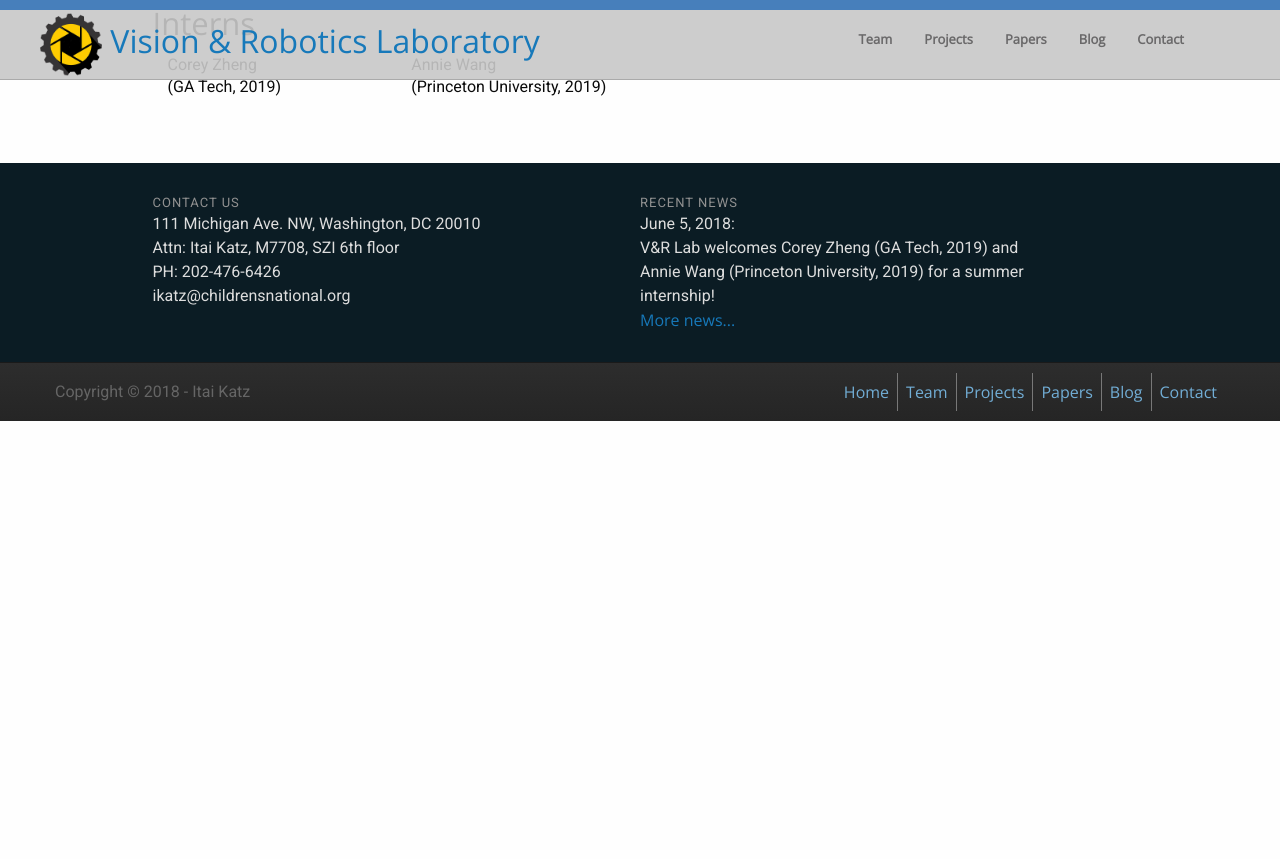
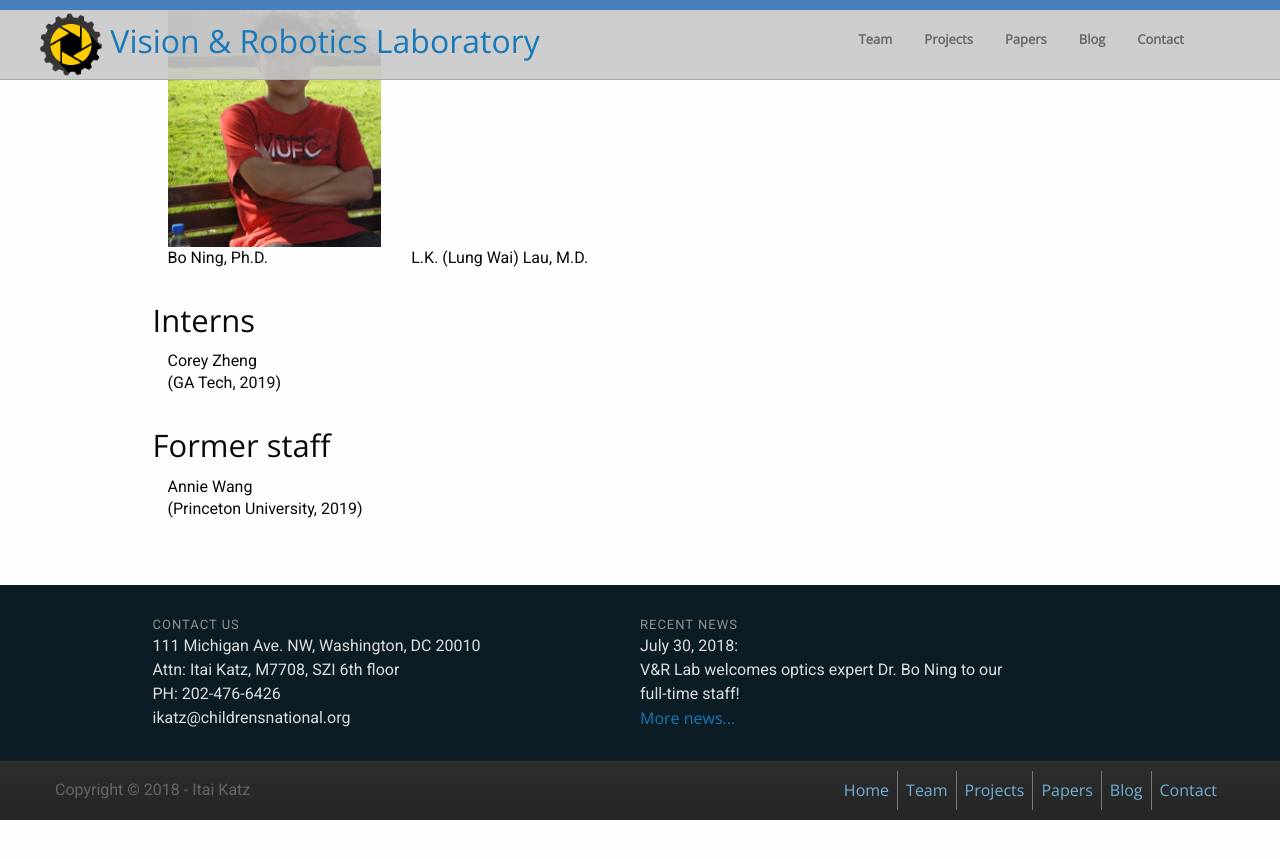
Before and after one commit to visionandrobotics/visionandrobotics.github.io, a Jekyll site: the page built from team.html, in a window 1280 px wide and 900 px high, scrolled down 1014 px. Shown: the top 859 px of the window. Built offline with Jekyll 4.4.1, drawn with Linux system fonts in a browser that asks for light colours; nearby versions of some CDN libraries; before the commit the page ends 1515 px from its top, so only the background shows below that.

Commit message:
added paper, bo ning

```diff
--- a/_data/news.yml
+++ b/_data/news.yml
@@ -1,2 +1,4 @@
+- date: July 30, 2018
+  text: V&R Lab welcomes optics expert Dr. Bo Ning to our full-time staff!
 - date: June 5, 2018
   text: V&R Lab welcomes Corey Zheng (GA Tech, 2019) and Annie Wang (Princeton University, 2019) for a summer internship!
--- a/papers.html
+++ b/papers.html
@@ -1,6 +1,11 @@
 ---
 layout: default
 papers:
+- title: Dual-display laparoscopic laser speckle contrast imaging for real-time surgical assistance
+  authors: Zheng C, Lau LW, Cha J.
+  pub: In preparation
+  imgpath: ../img/zheng_et_al_small.jpg
+
 - title: Real-time, label-free, intraoperative visualization of peripheral nerves and micro-vasculatures using multimodal optical imaging techniques
   authors: Cha J, Broch A, Mudge S, Kim K, Namgoong JM, Oh E, Kim P.
   pub: "Biomed Opt Express. 2018 Feb 12;9(3):1097-1110. doi: 10.1364/BOE.9.001097"
--- a/team.html
+++ b/team.html
@@ -6,10 +6,13 @@
 - name: Itai Katz, Ph.D.
   imgpath: img/katz_small.jpg
 Staffs:
+- name: Bo Ning, Ph.D.
+  imgpath: img/bo_ning.jpg
 - name: L.K. (Lung Wai) Lau, M.D.
 Interns:
 - name: Corey Zheng
   affiliation: (GA Tech, 2019)
+Alumni:
 - name: Annie Wang
   affiliation: (Princeton University, 2019)
 
@@ -68,4 +71,18 @@
 </div>
 </div>
 
+<div class="cell small-12">
+<h3>Former staff</h3>
+<div class="grid-x grid-padding-x align-bottom" >
+{% for alum in page.Alumni %}
+	<div class="cell small-6 medium-3">
+		{{ alum.name }}<br>
+		{% if alum.affiliation %}
+		{{ alum.affiliation }}
+		{% endif %}
+	</div>
+{% endfor %}
 </div>
+</div>
+
+</div>
```
Also changed, not shown: want-sum-of-this.md (added, +16 -0 lines), img/bo_ning.jpg (added), img/zheng_et_al.jpg (added), img/zheng_et_al_small.jpg (added).
